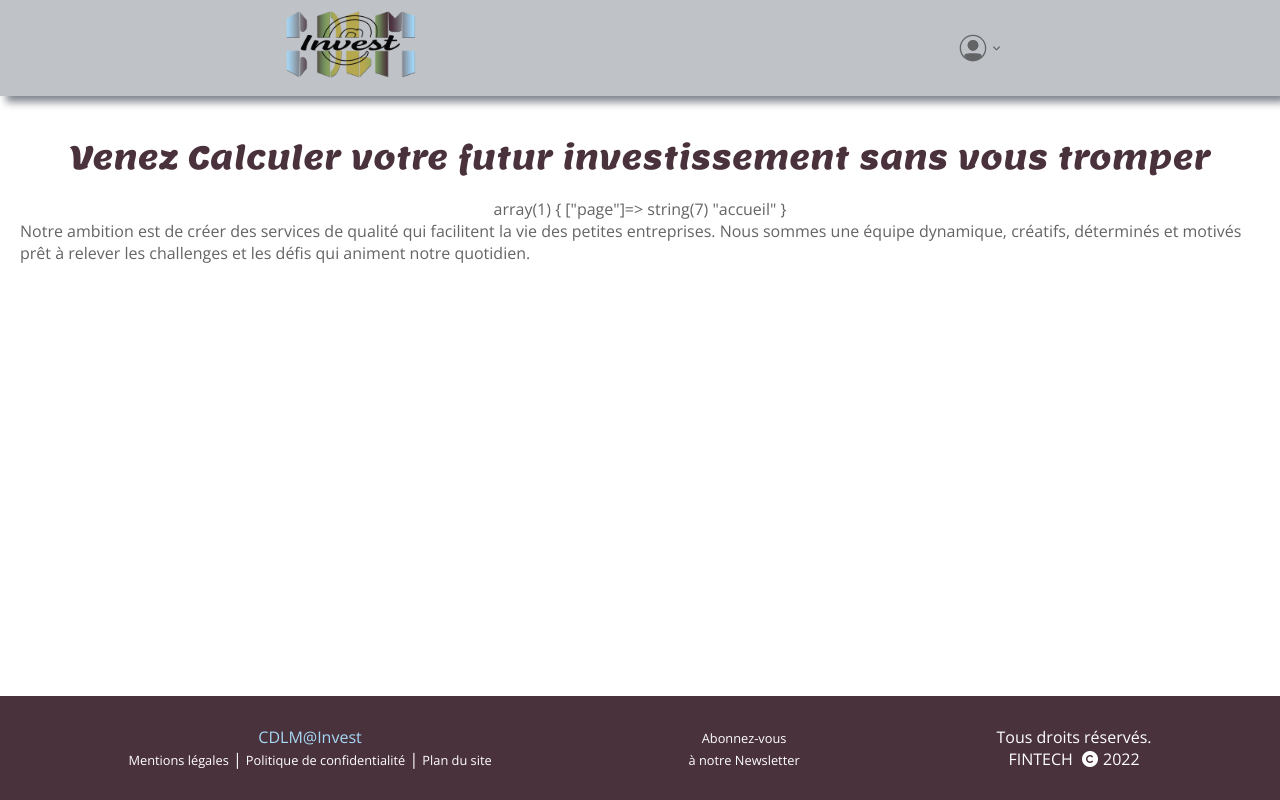
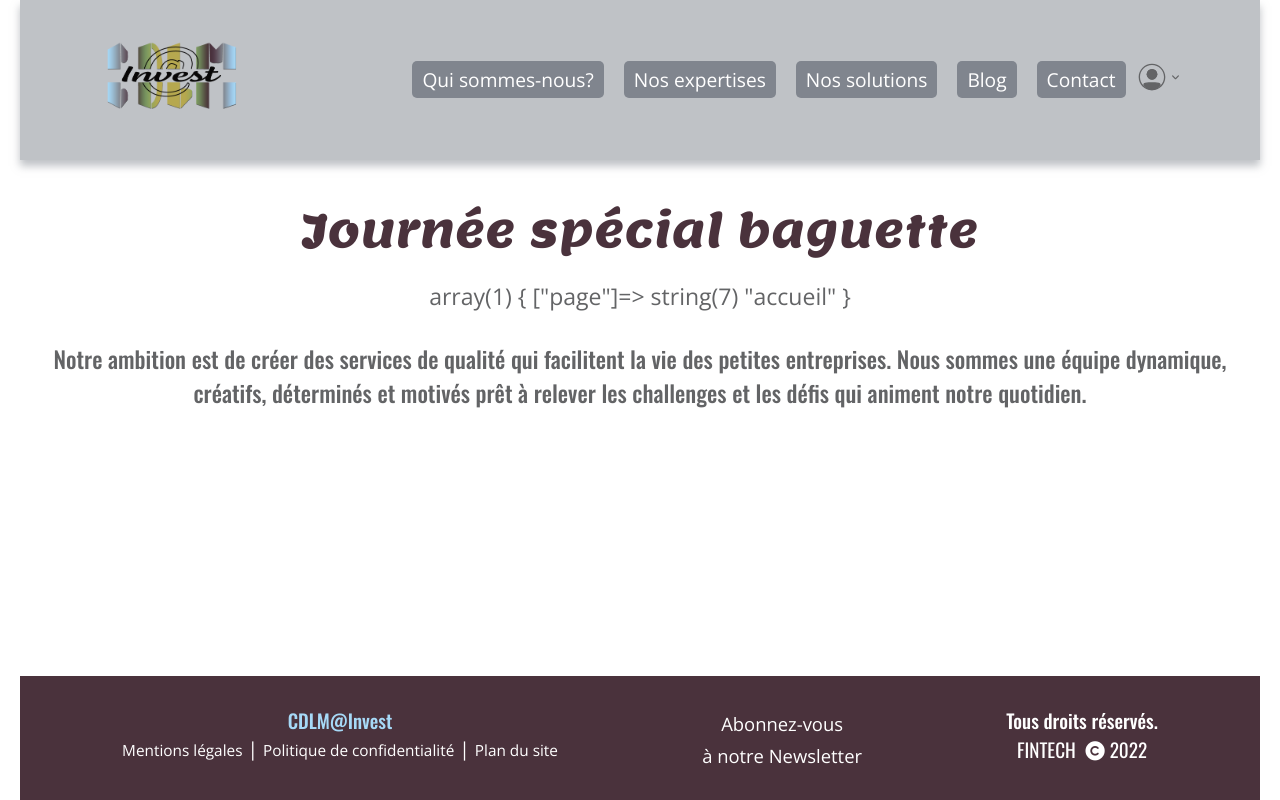
Before and after one commit to LaurentCoding/cdlm-invest, a PHP site: page / in a window 1280 px wide. Run offline with PHP 8.4, Linux system fonts and the light colour scheme; some libraries are stand-ins or nearby versions.

Commit message:
mise en place du burger

```diff
--- a/controllers/utilisateur/user.controller.php
+++ b/controllers/utilisateur/user.controller.php
@@ -25,7 +25,7 @@ class UtilisateurController extends MainController{
     public function afficherAccueil()
     {
         $data_page = [
-            "page_titre"    => "Venez Calculer votre futur investissement sans vous tromper",
+            "page_titre"    => "Journée spécial baguette",
             "view"          => "./views/utilisateur/accueil.view.php",
             "template"      => "./views/commun/template.php"
         ];
--- a/public/css/default.css
+++ b/public/css/default.css
@@ -1,10 +1,11 @@
-@charset "UTF-8";
 @import url("https://fonts.googleapis.com/css2?family=Open+Sans:wght@400;600;700&display=swap");
 @import url("https://fonts.googleapis.com/css2?family=Lemon&family=Roboto:wght@300;400;500;700&display=swap");
+@import url("https://fonts.googleapis.com/css2?family=Lemon&family=Oswald:wght@400;500;600&family=Roboto:wght@300;400;700&display=swap");
 * {
   margin: 0;
   padding: 0;
   border: 0;
+  -webkit-box-sizing: border-box;
           box-sizing: border-box;
   font-weight: normal;
   font-style: normal;
@@ -29,8 +30,13 @@ a {
 }
 
 h1 {
-  font-family: "Lemon", cursive;
+  font-family: 'Lemon', cursive;
   color: #4a323c;
+}
+
+p {
+  font-family: 'Oswald', sans-serif;
+  font-weight: 500;
 }
 
 .container_fluid {
@@ -202,52 +214,80 @@ h1 {
 }
 
 .d_flex {
+  display: -webkit-box;
+  display: -ms-flexbox;
   display: flex;
 }
 
 .flex_row_nowrap {
+  -webkit-box-orient: horizontal;
+  -webkit-box-direction: normal;
+      -ms-flex-direction: row;
           flex-direction: row;
+  -ms-flex-wrap: nowrap;
       flex-wrap: nowrap;
 }
 
 .flex_row_wrap {
+  -webkit-box-orient: horizontal;
+  -webkit-box-direction: normal;
+      -ms-flex-direction: row;
           flex-direction: row;
+  -ms-flex-wrap: wrap;
       flex-wrap: wrap;
 }
 
 .flex_column {
+  -webkit-box-orient: vertical;
+  -webkit-box-direction: normal;
+      -ms-flex-direction: column;
           flex-direction: column;
 }
 
 .align_items_center {
+  -webkit-box-align: center;
+      -ms-flex-align: center;
           align-items: center;
 }
 
 .align_items_end {
+  -webkit-box-align: end;
+      -ms-flex-align: end;
           align-items: flex-end;
 }
 
 .justify_content_start {
+  -webkit-box-pack: start;
+      -ms-flex-pack: start;
           justify-content: flex-start;
 }
 
 .justify_content_center {
+  -webkit-box-pack: center;
+      -ms-flex-pack: center;
           justify-content: center;
 }
 
 .justify_content_between {
+  -webkit-box-pack: justify;
+      -ms-flex-pack: justify;
           justify-content: space-between;
 }
 
 .justify_content_around {
+  -ms-flex-pack: distribute;
       justify-content: space-around;
 }
 
 .justify_content_end {
+  -webkit-box-pack: end;
+      -ms-flex-pack: end;
           justify-content: flex-end;
 }
 
 .flex_fill {
+  -webkit-box-flex: 1;
+      -ms-flex: 1;
           flex: 1;
 }
 
@@ -322,8 +364,49 @@ h1 {
   border-radius: 5px;
   text-align: center;
 }
+
 .btn_profil:hover {
   background: #eee;
+}
+
+.container {
+  font-size: 20px;
+}
+
+@media screen and (max-width: 576px) {
+  .container {
+    font-size: 1em;
+  }
+}
+
+@media screen and (min-width: 576px) and (max-width: 768px) {
+  .container {
+    font-size: 1.4em;
+  }
+}
+
+@media screen and (min-width: 768px) and (max-width: 992px) {
+  .container {
+    font-size: 1.2em;
+  }
+}
+
+@media screen and (min-width: 992px) and (max-width: 1200px) {
+  .container {
+    font-size: 1.2em;
+  }
+}
+
+@media screen and (min-width: 1200px) and (max-width: 1400px) {
+  .container {
+    font-size: 1.2em;
+  }
+}
+
+@media screen and (min-width: 1400px) {
+  .container {
+    font-size: 1.2em;
+  }
 }
 
 .d1 {
@@ -343,82 +426,110 @@ h1 {
 }
 
 header {
-  width: 100VW;
-  height: 6rem;
   background-color: rgba(128, 133, 142, 0.5);
-  padding: 10px;
-  box-shadow: 6px 6px 8px #80858e;
-  z-index: 10;
+  -webkit-box-shadow: 0px 6px 8px rgba(128, 133, 142, 0.5);
+          box-shadow: 0px 6px 8px rgba(128, 133, 142, 0.5);
 }
 
-.home {
-  display: flex;
-  align-items: center;
+header nav a {
+  background: #80858e;
+  color: white;
+  padding: 5px 10px;
 }
 
-.menu .accordeon {
-  padding: 0;
-  margin: 0;
-  text-align: center;
-  width: 180px;
-  /* On applique les mêmes propriétés que le premier UL */
-}
-.menu .accordeon ul {
-  display: flex;
-  flex-direction: column;
-  text-align: center;
-}
-.menu .accordeon li {
-  background-color: #80858e;
-  box-shadow: 3px 3px 3px #80858e;
-}
-.menu .accordeon li a {
-  color: white;
-}
-.menu .accordeon li li {
-  max-height: 0;
-  overflow: hidden;
-  transition: all 0.5s;
-  border-radius: 0;
-  background-color: #80858e;
-  border: none;
-  margin: 0;
+header nav a:hover {
+  color: #a6d9f7;
 }
 
-.menu_accordeon ul li a {
-  font-size: 1em;
+label {
+  display: none;
 }
 
-.menu .accordeon li:hover {
-  background-color: rgba(128, 133, 142, 0.5);
+#toggle {
+  display: none;
 }
 
-.menu .accordeon li:hover li a {
-  font-size: 1em;
+#burger {
+  position: relative;
+  display: inline-block;
+  border-top: 3px solid white;
+  border-bottom: 3px solid white;
+  width: 50px;
+  height: 40px;
 }
 
-.menu .accordeon li li:hover {
-  background-color: rgba(128, 133, 142, 0.5);
+#burger:not() {
+  border: none;
+  border-bottom: none;
+  -webkit-transform: rotate(90deg);
+          transform: rotate(90deg);
+  height: 45px;
 }
 
-.menu .accordeon ul li:last-child {
-  border-radius: 0 0 6px 6px;
-  border: none;
+#burger::before, #burger::after {
+  position: absolute;
+  content: '';
+  display: block;
+  width: 90%;
+  height: 3px;
+  background-color: white;
+  left: 5%;
+  top: calc(50% - 1px);
+  -webkit-transform: all .3s;
+          transform: all .3s;
 }
 
-.menu .accordeon li:hover li {
-  max-height: 15em;
+#burger:not()::before {
+  -webkit-transform: rotate(45deg);
+          transform: rotate(45deg);
 }
 
-@media screen and (max-width: 576px) {
-  .header {
-    height: 80px;
+#burger:not()::after {
+  -webkit-transform: rotate(-45deg);
+          transform: rotate(-45deg);
 }
 
-  .logo {
-    width: 100px;
+@media screen and (min-width: 768px) and (max-width: 992px) {
+  .menu {
+    display: none;
+    -webkit-box-orient: vertical;
+    -webkit-box-direction: normal;
+        -ms-flex-direction: column;
+            flex-direction: column;
+  }
+  .menu {
+    position: absolute;
+    top: 150px;
+    left: 0;
+    width: 100%;
+    background: #80858e;
+  }
+  .menu a {
+    width: 100%;
+    text-align: center;
+    padding: 10 0;
+  }
+  label {
+    width: 30px;
+    display: -webkit-box;
+    display: -ms-flexbox;
+    display: flex;
+    -webkit-box-align: center;
+        -ms-flex-align: center;
+            align-items: center;
+    font-size: 40px;
+    color: white;
+    cursor: pointer;
+  }
+  #toggle:checked + .menu {
+    display: -webkit-box;
+    display: -ms-flexbox;
+    display: flex;
+    -webkit-transition: 0.5s ease;
+    transition: 0.5s ease;
   }
 }
+
 @media screen and (max-width: 576px) {
   .inscription_titre {
     color: #4a323c;
--- a/public/css/default.sass
+++ b/public/css/default.sass
@@ -10,6 +10,8 @@
 @import import/_img
 // class pour les BTN
 @import import/_btn
+//style body
+@import import/_body
 // style debug
 @import import/_debug
 // style sidebar
--- /dev/null
+++ b/public/css/import/_body.sass
@@ -0,0 +1,15 @@
+.container
+  font-size: 20px
+.container
+  @media screen and (max-width: $small)
+      font-size: 1em
+  @media screen and (min-width: $small) and (max-width: $medium)
+      font-size: 1.4em
+  @media screen and (min-width: $medium) and (max-width: $large)
+      font-size: 1.2em
+  @media screen and (min-width: $large) and (max-width: $exLarge)
+      font-size: 1.2em
+  @media screen and (min-width: $exLarge) and (max-width: $exExLarge)
+      font-size: 1.2em
+  @media screen and (min-width: $exExLarge)
+      font-size: 1.2em
--- a/public/css/import/_footer.sass
+++ b/public/css/import/_footer.sass
@@ -10,3 +10,14 @@ footer
 
 .footer_logo
     color: $color_blue
+
+.newsletter
+  @media screen and (max-width: $small)
+    padding: 10px
+.newsletter
+  @media screen and (min-width: $medium) and (max-width: $large)
+    margin: 0 20px
+
+.reserve
+  @media screen and (min-width: $medium) and (max-width: $large)
+    margin-top: 20px
--- a/public/css/import/_reset.sass
+++ b/public/css/import/_reset.sass
@@ -2,6 +2,7 @@
 // import police
 @import url('https://fonts.googleapis.com/css2?family=Open+Sans:wght@400;600;700&display=swap')
 @import url('https://fonts.googleapis.com/css2?family=Lemon&family=Roboto:wght@300;400;500;700&display=swap')
+@import url('https://fonts.googleapis.com/css2?family=Lemon&family=Oswald:wght@400;500;600&family=Roboto:wght@300;400;700&display=swap');
 
 // reset css
 *
@@ -28,3 +29,7 @@ a
 h1
     font-family: 'Lemon', cursive
     color: $color_marron
+
+p
+    font-family: 'Oswald', sans-serif
+    font-weight: 500
--- a/public/css/import/_sidebar.sass
+++ b/public/css/import/_sidebar.sass
@@ -1,91 +1,81 @@
+
+header
+  background-color: $color-grisc
+  box-shadow: 0px 6px 8px $color_grisc
+
+  nav
+    a
+      background: $color_grisf
+      color: $color_white
+      padding: 5px 10px
+  nav
+    a:hover
+      color: $color_blue
+
+label
+    display: none
 
 
-header
+#toggle
+    display: none
 
-  // top: 0
-  // left: 0
-  width: 100VW
-  height: 6rem
-  background-color: $color_grisc
-  padding: 10px
-  box-shadow: 6px 6px 8px $color_grisf
-  z-index: 10
+#burger
+    position: relative
+    display: inline-block
+    border-top: 3px solid $color_white
+    border-bottom: 3px solid $color_white
+    width: 50px
+    height: 40px
 
-.home
-  display: flex
-  align-items: center
+#burger:not()
+  border: none
+  border-bottom: none
+  transform: rotate(90deg)
+  height: 45px
 
-.menu
+#burger::before, #burger::after
+  position: absolute
+  content: ''
+  display: block
+  width: 90%
+  height: 3px
+  background-color: $color_white
+  left: 5%
+  top: calc(50% - 1px)
+  transform: all .3s
 
-  .accordeon
-    padding: 0
-    margin: 0
-    text-align: center
-    width: 180px
-    /* On applique les mêmes propriétés que le premier UL */
-    ul
-      display: flex
-      flex-direction: column
-      text-align: center
-    li
-      background-color: $color_grisf
+#burger:not()::before
+  transform: rotate(45deg)
 
-      box-shadow: 3px 3px 3px $color_grisf
-      a
-        color: $color_white
-
-      li
-        max-height: 0
-        overflow: hidden
-        transition: all .5s
-        border-radius: 0
-        background-color: $color_grisf
-        border: none
-        margin: 0
-
-
-.menu
-  &_accordeon
-    ul
-      li
-        a
-          font-size: 1em
-
-.menu
-  .accordeon
-    li:hover
-      background-color: $color_grisc
-
-.menu
-  .accordeon
-    li:hover
-      li
-        a
-          font-size: 1em
-
-.menu
-  .accordeon
-    li
-      li:hover
-        background-color: $color_grisc
-
-.menu
-  .accordeon
-    ul
-      li:last-child
-        border-radius: 0 0 6px 6px
-        border: none
-
-.menu
-  .accordeon
-    li:hover
-      li
-        max-height: 15em
+#burger:not()::after
+  transform: rotate(-45deg)
 
 
 
-@media screen and (max-width: $small)
-    .header
-      height: 80px
-    .logo
-        width: 100px
+@media screen and (min-width: $medium) and (max-width: $large)
+  .menu
+    display: none
+    flex-direction: column
+
+  .menu
+    position: absolute
+    top: 150px
+    left: 0
+    width: 100%
+    background: $color_grisf
+
+    a
+      width: 100%
+      text-align: center
+      padding: 10 0
+
+  label
+      width: 30px
+      display: flex
+      align-items: center
+      font-size: 40px
+      color: white
+      cursor: pointer
+  #toggle:checked + .menu
+      display: flex
+      transition: 0.5s ease
--- a/views/commun/footer.php
+++ b/views/commun/footer.php
@@ -1,19 +1,23 @@
-<footer  class="d_flex justify_content_around  p_30">
+<footer  class="d_flex justify_content_around p_30 flex_row_wrap">
+
     <div>
         <p class="footer_logo text_center">CDLM@Invest</p>
         <a  href="<?= URL ?>">Mentions légales</a> | <a href="<?= URL ?>">Politique de confidentialité</a> | <a href="<?= URL ?>">Plan du site</a>
     </div>
-    <div class="text_center">
+
+    <div class="text_center newsletter">
         <a href="<?= URL ?>">Abonnez-vous <br/>à notre Newsletter</a>
     </div>
-    <div class="text_center">
+    <div class="text_center reserve">
         <p>Tous droits réservés.</p>
-        <span class="mr_5">FINTECH</span> <i class="fa-solid fa-copyright mr_5"></i><span>2022</span>
+        <p><span class="mr_5">FINTECH</span> <i class="fa-solid fa-copyright mr_5"></i><span>2022</span></p>
     </div>
+
+
 
 </footer>
 
-<!-- ajout de page js spécifique aved le mainController -->
+<!-- ajout de page js spécifique avec le mainController -->
 <?php if (!empty($page_javascript)) : ?>
     <?php foreach ($page_javascript as $fichier_javascript) : ?>
         <script src="<?= URL?><?= $fichier_javascript ?>" type="text/javascript"></script>
--- a/views/commun/header.php
+++ b/views/commun/header.php
@@ -3,70 +3,17 @@
         <a class="home_logo" href="<?= URL ?>accueil"><img src="<?= URL ?>public/img/cdlm.png" alt="logo" id="header_logo" class="header_logo"></a>
     </div>
 
-    <!-- <div class="home">
-        <nav class="Menu">
-            <ul class="menu_accordeon">
-                <li class="m_10"><a href="<?= URL ?>accueil">Accueil</a>
-                    <ul>
-                        <li><a href="<?= URL ?>sommeNous">Qui sommes-nous?</a></li>
-                        <li><a href="<?= URL ?>">Notre histoire</a></li>
-                        <li><a href="<?= URL ?>">Nos valeurs</a></li>
-                    </ul>
-                </li>
-            </ul>
-        </nav>
-        <nav class="Menu">
-            <ul class="menu_accordeon">
-                <li class="m_10"><a href="<?= URL ?>actualites">Actualités</a>
-                    <ul>
-                        <li><a href="">Juridiques</a></li>
-                        <li><a href="">Economiques</a></li>
-                        <li><a href="">Social</a></li>
-                    </ul>
-                </li>
-            </ul>
-        </nav>
-        <nav class="Menu">
-            <ul class="menu_accordeon">
-                <li class="m_10">
-                    <a href="<?= URL ?>gestion">Gestion</a>
-                    <ul>
-                        <li><a href="<?= URL ?>">Gestion</a></li>
-                        <li><a href="<?= URL ?>">Comptabilité</a></li>
-                        <li><a href="<?= URL ?>">Rémunérer</a></li>
-                        <li><a href="<?= URL ?>">Recruter</a></li>
-                    </ul>
-                </li>
-            </ul>
-        </nav>
-        <nav class="Menu">
-            <ul class="menu_accordeon">
-                <li class="m_10"><a href="<?= URL ?>etudiant">Etudiants</a>
-                    <ul>
-                        <li><a href="<?= URL ?>">Entreprenariat Féminin</a></li>
-                        <li><a href="<?= URL ?>">Entreprenariat Masculin</a></li>
-                        <li><a href="<?= URL ?>">Développement</a></li>
-                    </ul>
-                </li>
-            </ul>
-        </nav>
-        <nav class="Menu">
-            <ul class="menu_accordeon">
-                <li class="m_10"><a href="<?= URL ?>coaching">Coaching</a>
-                    <ul>
-                        <li><a href="<?= URL ?>">Coaching-1</a></li>
-                        <li><a href="<?= URL ?>">Coaching-2</a></li>
-                        <li><a href="<?= URL ?>">Coaching-3</a></li>
-                    </ul>
-                </li>
-            </ul>
-        </nav>
-        <nav class="Menu">
-            <ul class="menu_accordeon">
-                <li class="m_10"><a href="<?= URL ?>contact">Contact</a>
-                </li>
-            </ul>
-        </nav> -->
+    <nav>
+        <label for="toggle"><span id="burger" class="close"></span></label>
+        <input type="checkbox" id="toggle">
+        <div class="menu d_flex">
+        <a class="ml_10 mr_10 br_5" href="<?= URL ?>sommesNous">Qui sommes-nous?</a>
+        <a class="ml_10 mr_10 br_5" href="<?= URL ?>expertise">Nos expertises</a>
+        <a class="ml_10 mr_10 br_5" href="<?= URL ?>solution">Nos solutions</a>
+        <a class="ml_10 mr_10 br_5" href="<?= URL ?>blog">Blog</a>
+        <a class="ml_10 mr_10 br_5" href="<?= URL ?>contact">Contact</a>
+
+
 
         <div id="profil">
         <?php if(!is_connected()) { ?>
@@ -90,6 +37,6 @@
                 </a>
          <?php } ?>
         </div>
-    </div>
-    </div>
+        </div>
+        </nav>
 </header>
--- a/views/commun/template.php
+++ b/views/commun/template.php
@@ -6,7 +6,7 @@
 
 <!-- mise en place du body -->
 
-<body class="d_flex flex_fill flex_column">
+<body class="container d_flex flex_fill flex_column">
     <?php require "./views/commun/header.php" ?>
 
     <div class="d_flex flex_fill justify_content_start container">
--- a/views/utilisateur/accueil.view.php
+++ b/views/utilisateur/accueil.view.php
@@ -1,6 +1,6 @@
 
-<section>
-    <p>
+<section class="mt-20 text_center">
+    <p class="p_30">
     Notre ambition est de créer des services de qualité qui facilitent la vie des petites entreprises.
     Nous sommes une équipe dynamique, créatifs, déterminés et motivés prêt à relever les challenges et les défis qui animent notre quotidien.
     </p>
```
Also changed, not shown: other parts of public/css/default.css (+45 -11 lines), controllers/visiteur/visitor.controller.php (+34 -0 lines), public/css/import/_width.sass (line endings or trailing spaces), views/visiteur/blog.view.php (added), views/visiteur/expertise.view.php (added), views/visiteur/solution.view.php (added), views/visiteur/sommesNous.view.php (added), 1 other file. Lines whose indentation alone changed are shown as unchanged.
